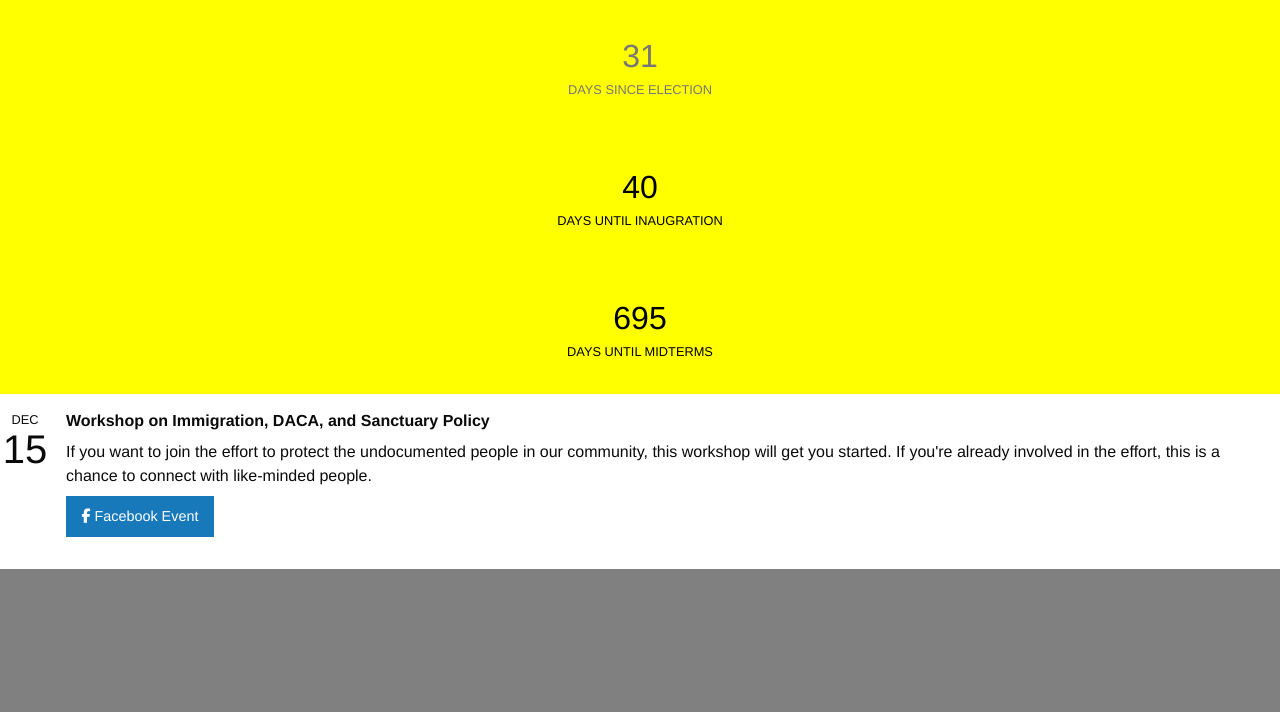
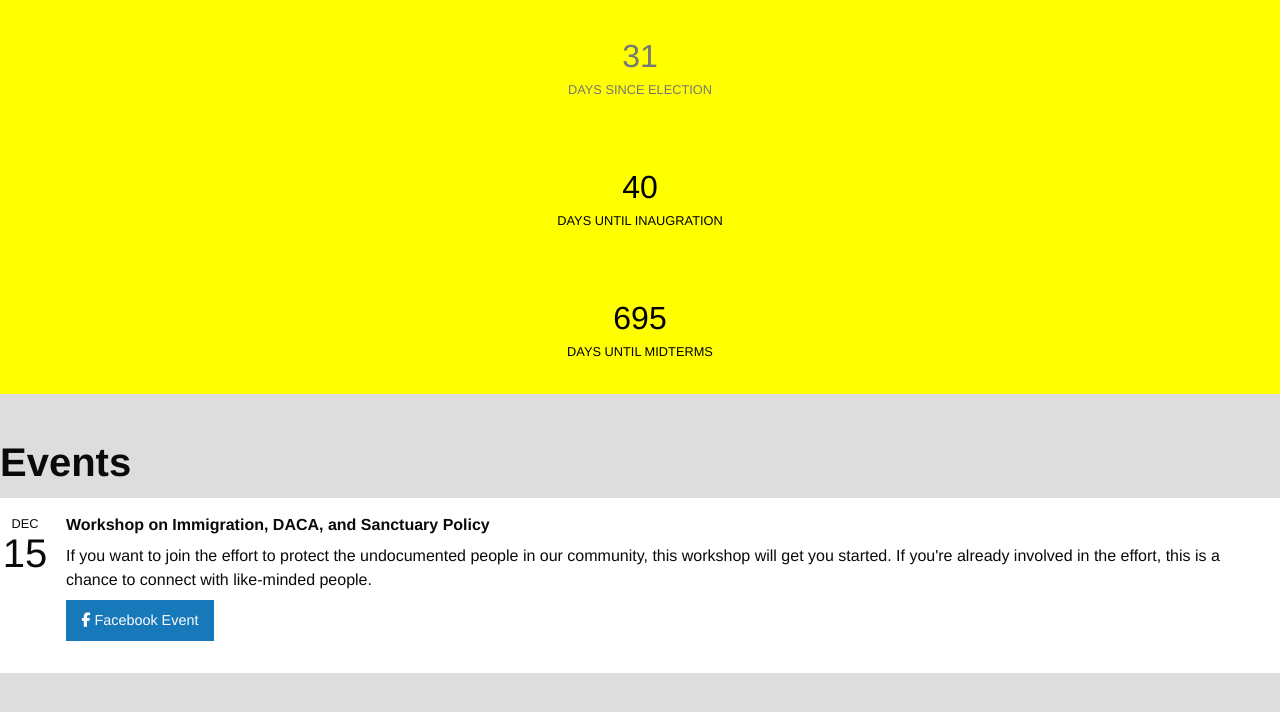
Before and after one commit to joshuadotbio/mercedcan.com, a Jekyll site: the page built from index.html, in a window 1280 px wide. Shown: the top 712 px of the page. Built offline with Jekyll 4.4.1, drawn with Linux system fonts in a browser that asks for light colours; nearby versions of some CDN libraries.

Commit message:
section title

```diff
--- a/_sass/_base.scss
+++ b/_sass/_base.scss
@@ -1,5 +1,5 @@
 body {
-  background: grey;
+  background: #ddd;
 }
 
 .countdown-wrapper {
@@ -28,6 +28,13 @@ body {
 .countdown-description {
   text-transform: uppercase;
   font-size: 0.8em;
+}
+
+.section-title {
+  h2 {
+    font-weight: bold;
+    margin-top: 1em;
+  }
 }
 
 .event {
--- a/index.html
+++ b/index.html
@@ -1,7 +1,7 @@
 ---
 layout: default
 ---
-<div id="countdowns" class="countdown-wrapper">
+<section id="countdowns" class="countdown-wrapper">
   <div class="row">
     <div id="countdown-election" class="countdown past small-4 medium-4 columns">
       <div class="countdown-days"></div>
@@ -29,8 +29,13 @@ layout: default
       $("#countdown-midterm .countdown-days").text(diff_midterm);
     </script>
   </div>
-</div>
-<div id="events" class="event-wrapper">
+</section>
+<section id="events" class="event-wrapper">
+  <div class="row">
+    <div class="section-title small-12 columns">
+      <h2>Events</h2>
+    </div>
+  </div>
   <div class="row">
     {% for event in site.events %}
     <div class="event small-12 medium-6 columns">
@@ -52,4 +57,4 @@ layout: default
     </div>
     {% endfor %}
   </div>
-</div>
+</section>
```
